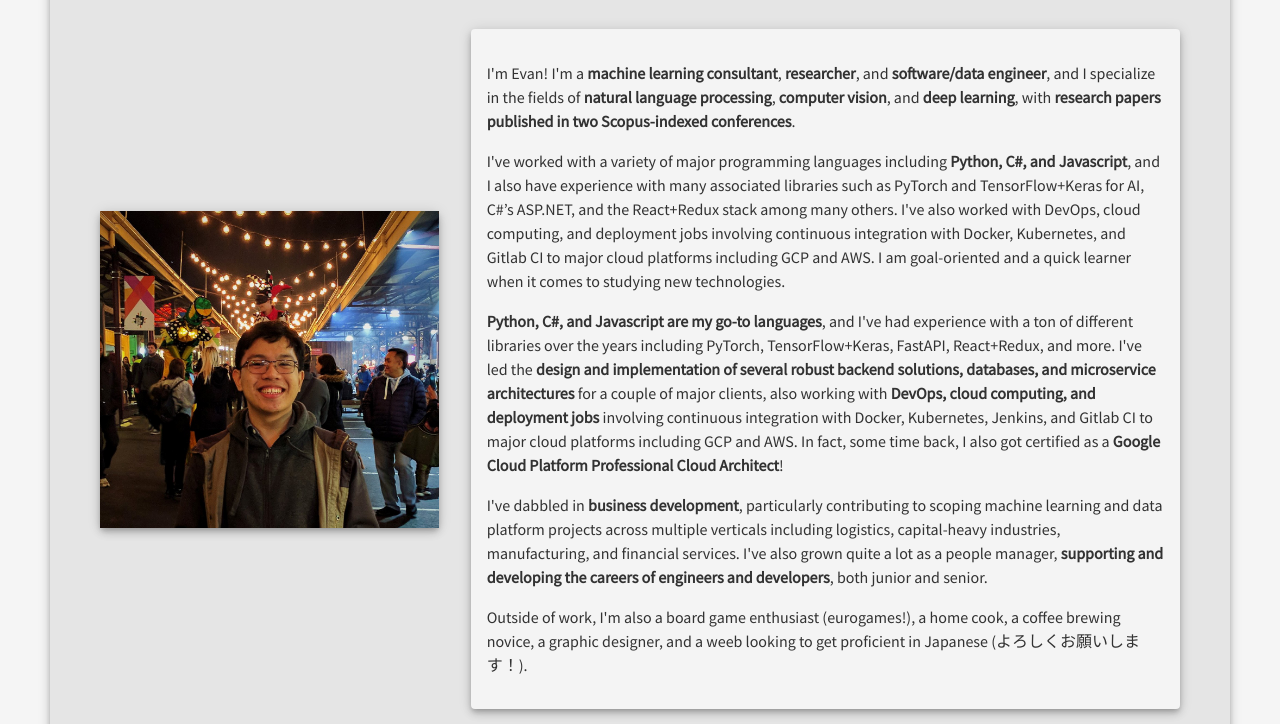
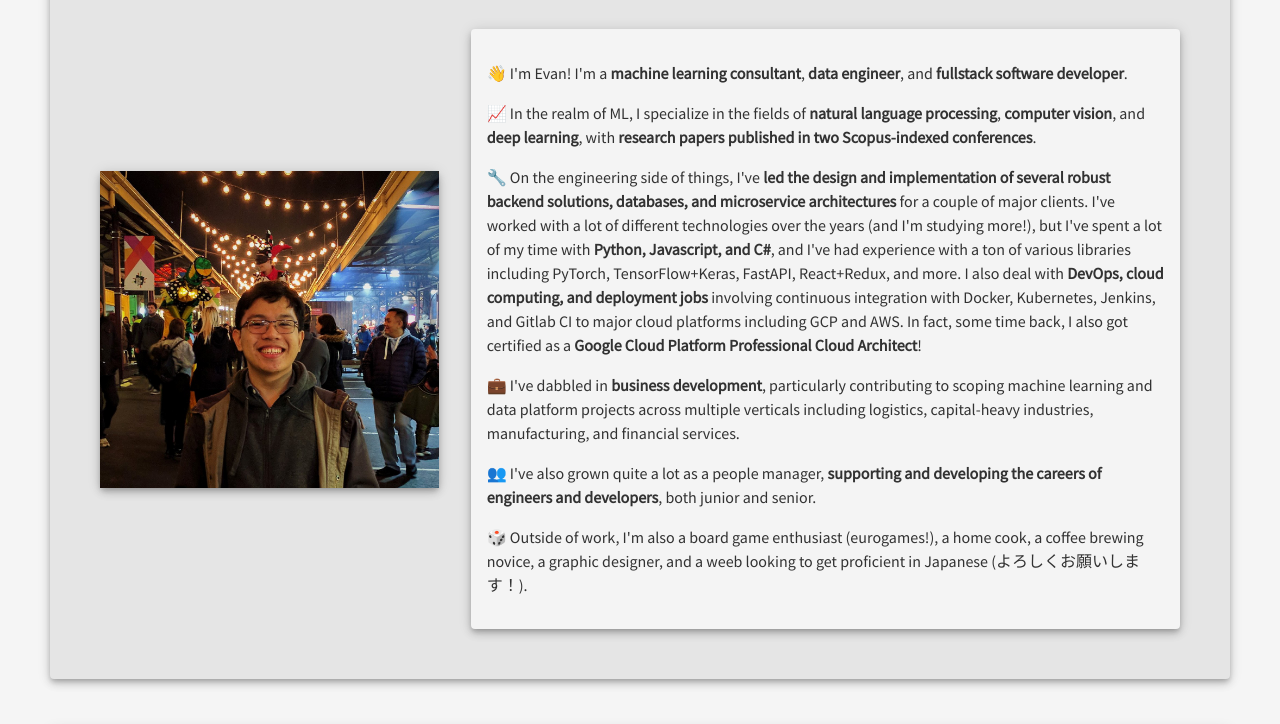
Before and after one commit to vandenn/personal-site, a Gatsby site: page / in a window 1280 px wide. Shown: the part 716-1440 px from the top of the page. Built offline with nearby package versions, Linux system fonts and the light colour scheme; Gatsby itself is replaced by a stand-in of ours.

Commit message:
Update about section for clarity

```diff
--- a/content/about/index.md
+++ b/content/about/index.md
@@ -3,12 +3,14 @@ title: 'Hello there! Nice to meet you!'
 avatar: './dp.jpg'
 ---
 
-I'm Evan! I'm a **machine learning consultant**, **researcher**, and **software/data engineer**, and I specialize in the fields of **natural language processing**, **computer vision**, and **deep learning**, with **research papers published in two Scopus-indexed conferences**.
+👋 I'm Evan! I'm a **machine learning consultant**, **data engineer**, and **fullstack software developer**.
 
-I've worked with a variety of major programming languages including **Python, C#, and Javascript**, and I also have experience with many associated libraries such as PyTorch and TensorFlow+Keras for AI, C#’s ASP.NET, and the React+Redux stack among many others. I've also worked with DevOps, cloud computing, and deployment jobs involving continuous integration with Docker, Kubernetes, and Gitlab CI to major cloud platforms including GCP and AWS. I am goal-oriented and a quick learner when it comes to studying new technologies.
+📈 In the realm of ML, I specialize in the fields of **natural language processing**, **computer vision**, and **deep learning**, with **research papers published in two Scopus-indexed conferences**.
 
-**Python, C#, and Javascript are my go-to languages**, and I've had experience with a ton of different libraries over the years including PyTorch, TensorFlow+Keras, FastAPI, React+Redux, and more. I've led the **design and implementation of several robust backend solutions, databases, and microservice architectures** for a couple of major clients, also working with **DevOps, cloud computing, and deployment jobs** involving continuous integration with Docker, Kubernetes, Jenkins, and Gitlab CI to major cloud platforms including GCP and AWS. In fact, some time back, I also got certified as a **Google Cloud Platform Professional Cloud Architect**!
+🔧 On the engineering side of things, I've **led the design and implementation of several robust backend solutions, databases, and microservice architectures** for a couple of major clients. I've worked with a lot of different technologies over the years (and I'm studying more!), but I've spent a lot of my time with **Python, Javascript, and C#**, and I've had experience with a ton of various libraries including PyTorch, TensorFlow+Keras, FastAPI, React+Redux, and more. I also deal with **DevOps, cloud computing, and deployment jobs** involving continuous integration with Docker, Kubernetes, Jenkins, and Gitlab CI to major cloud platforms including GCP and AWS. In fact, some time back, I also got certified as a **Google Cloud Platform Professional Cloud Architect**!
 
-I've dabbled in **business development**, particularly contributing to scoping machine learning and data platform projects across multiple verticals including logistics, capital-heavy industries, manufacturing, and financial services. I've also grown quite a lot as a people manager, **supporting and developing the careers of engineers and developers**, both junior and senior.
+💼 I've dabbled in **business development**, particularly contributing to scoping machine learning and data platform projects across multiple verticals including logistics, capital-heavy industries, manufacturing, and financial services.
 
-Outside of work, I'm also a board game enthusiast (eurogames!), a home cook, a coffee brewing novice, a graphic designer, and a weeb looking to get proficient in Japanese (よろしくお願いします！).
+👥 I've also grown quite a lot as a people manager, **supporting and developing the careers of engineers and developers**, both junior and senior.
+
+🎲 Outside of work, I'm also a board game enthusiast (eurogames!), a home cook, a coffee brewing novice, a graphic designer, and a weeb looking to get proficient in Japanese (よろしくお願いします！).
```
